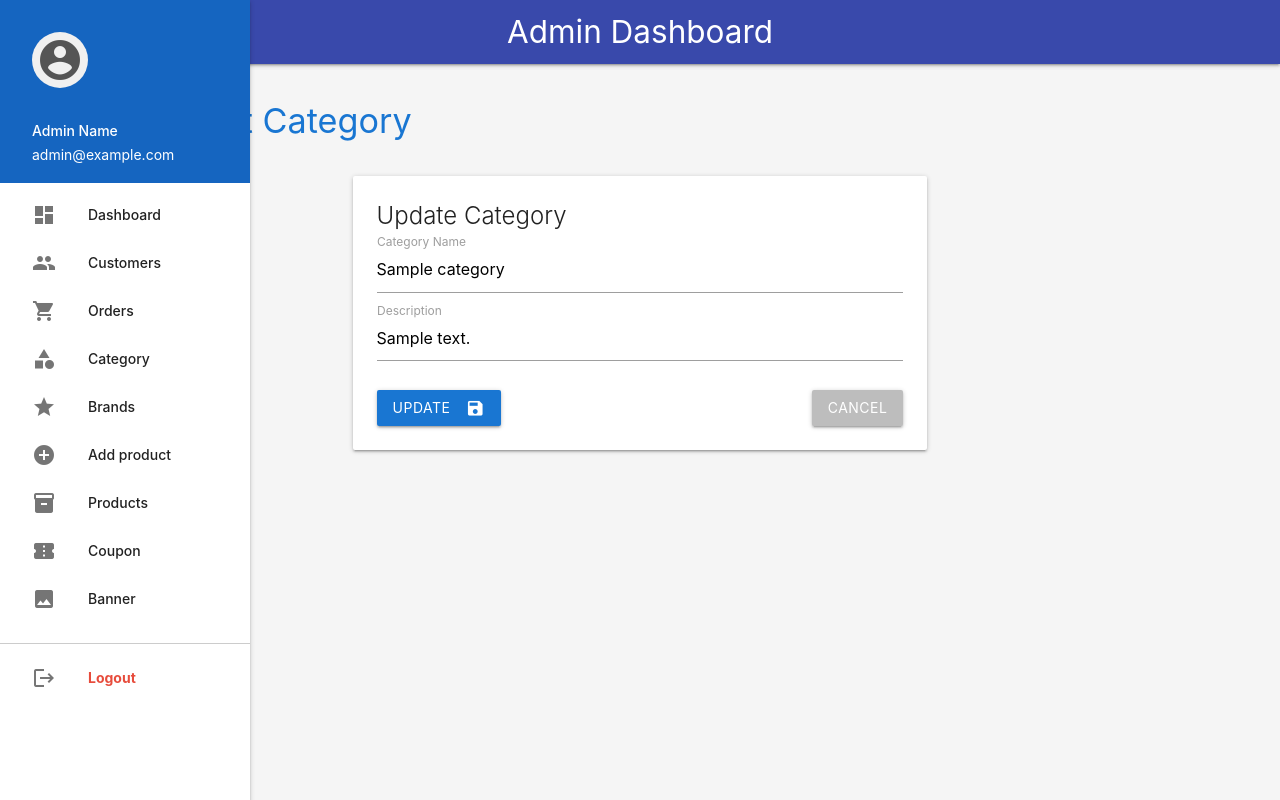
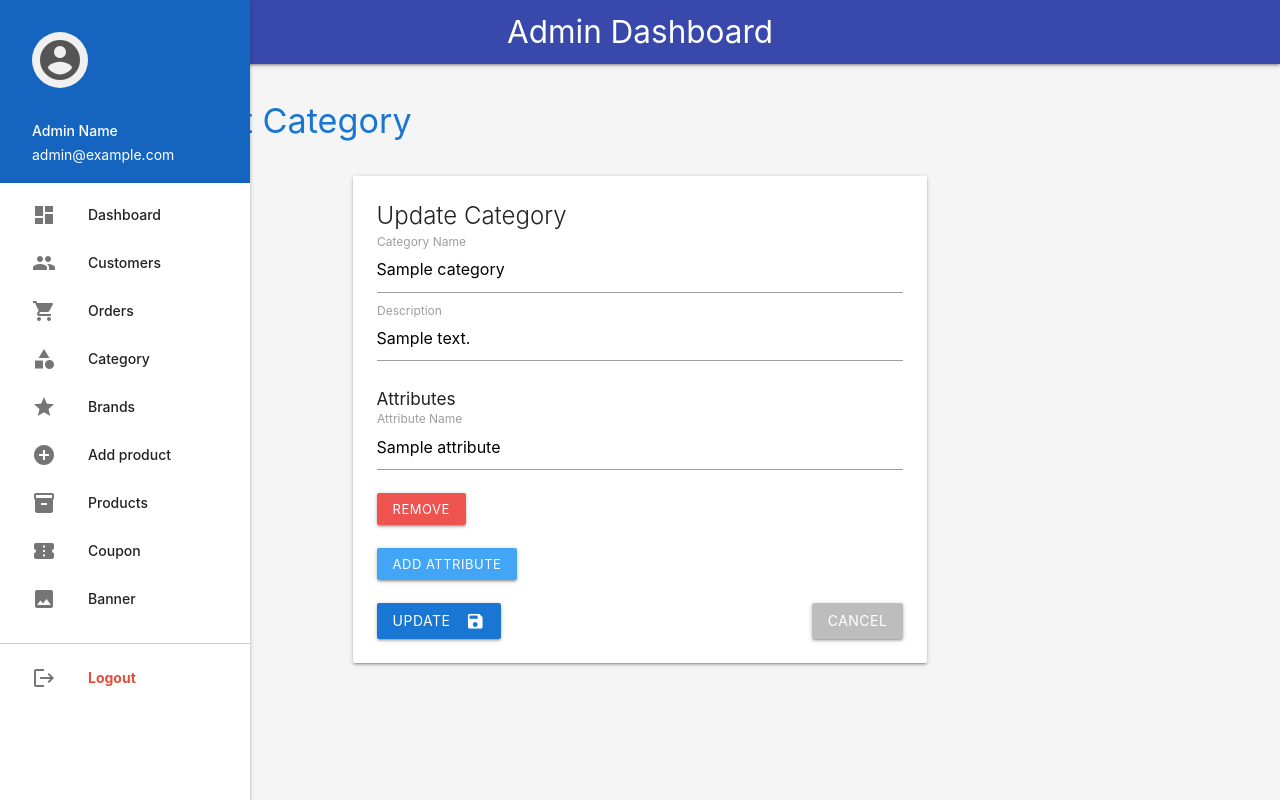
Before and after one commit to nidheesh-t/electro, a Node project: template views/admin/edit-category.ejs in a window 1280 px wide. Run offline with Node 20 templates, Linux system fonts and the light colour scheme; the template is opened without the code that fills it: most values are stand-ins (such as "Sample title", 1, 10 or a date in 2020); some libraries are stand-ins or nearby versions.

Commit message:
category with attributes

```diff
--- a/controllers/admin/brandController.js
+++ b/controllers/admin/brandController.js
@@ -2,6 +2,9 @@ const Brand = require('../../models/brandSchema');
 const Product = require('../../models/productSchema');
 
 const getBrandPage = async (req, res) => {
+    if (!req.session.admin) {
+        return res.redirect('/admin/login');
+    }
     try {
         const page = parseInt(req.query.page) || 1;
         const limit = 5;
@@ -96,6 +99,9 @@ const deleteBrand = async (req, res) => {
 }
 
 const getEditBrand = async (req, res) => {
+    if (!req.session.admin) {
+        return res.redirect('/admin/login');
+    }
     const brandId = req.query.id;
     const brand = await Brand.findById(brandId);
     if (!brand) {
--- a/controllers/admin/customerController.js
+++ b/controllers/admin/customerController.js
@@ -5,6 +5,9 @@ const bcrypt = require('bcryptjs');
 
 
 const customerInfo = async (req, res) => {
+    if (!req.session.admin) {
+        return res.redirect('/admin/login');
+    }
     try {
         let search = req.query.search || "";
         let page = parseInt(req.query.page) || 1;
--- a/package.json
+++ b/package.json
@@ -23,6 +23,7 @@
     "nodemailer": "^7.0.5",
     "nodemon": "^3.1.10",
     "passport": "^0.7.0",
-    "passport-google-oauth20": "^2.0.0"
+    "passport-google-oauth20": "^2.0.0",
+    "sharp": "^0.34.3"
   }
 }
--- a/views/admin/edit-category.ejs
+++ b/views/admin/edit-category.ejs
@@ -1,4 +1,9 @@
 <%- include("../../views/partials/admin/header") %>
+
+  <!-- Prevent browser caching -->
+  <meta http-equiv="Cache-Control" content="no-store, no-cache, must-revalidate, private">
+  <meta http-equiv="Pragma" content="no-cache">
+  <meta http-equiv="Expires" content="0">
 
   <main>
     <div class="container">
@@ -16,18 +21,40 @@
                 <input type="hidden" id="categoryId" value="<%= category._id %>">
 
                 <div class="input-field">
-                <input id="edit_category_name" name="categoryName" type="text" value="<%= category.categoryName %>" required>
+                  <input id="edit_category_name" name="categoryName" type="text" value="<%= category.categoryName %>"
+                    required>
                   <label for="edit_category_name" class="active">Category Name</label>
                   <span id="edit-name-error" class="red-text text-darken-2"></span>
                 </div>
 
                 <div class="input-field">
-                <textarea id="edit_description" name="description" class="materialize-textarea" required><%= category.description %></textarea>
+                  <textarea id="edit_description" name="description" class="materialize-textarea"
+                    required><%= category.description %></textarea>
                   <label for="edit_description" class="active">Description</label>
                   <span id="edit-description-error" class="red-text text-darken-2"></span>
                 </div>
 
-              <button class="btn waves-effect waves-light blue darken-2" type="submit">
+                <div id="attributes-container">
+                  <h6>Attributes</h6>
+                  <div id="attribute-fields">
+                    <% category.attributes.forEach((attr, index)=> { %>
+                      <div class="attribute-field">
+                        <div class="input-field">
+                          <input id="attribute_name_<%= index %>" name="attributes[<%= index %>][name]" type="text"
+                            value="<%= attr.name %>" required />
+                          <label for="attribute_name_<%= index %>" class="active">Attribute Name</label>
+                          <span id="attribute_name_<%= index %>_error" class="red-text text-darken-2"></span>
+                        </div>
+                        <button type="button" class="btn-small red lighten-1"
+                          onclick="this.parentElement.remove()">Remove</button>
+                      </div>
+                      <% }) %>
+                  </div>
+                  <br><button type="button" class="btn-small blue lighten-1" onclick="addAttributeField()">Add
+                    Attribute</button>
+                </div>
+
+                <br><button class="btn waves-effect waves-light blue darken-2" type="submit">
                   Update
                   <i class="material-icons right">save</i>
                 </button>
@@ -37,13 +64,29 @@
           </div>
         </div>
       </div>
-
     </div>
   </main>
 
   <script src="https://cdn.jsdelivr.net/npm/sweetalert2@10"></script>
 
   <script>
+    function addAttributeField() {
+      const container = document.getElementById('attribute-fields');
+      const index = container.children.length;
+      const attributeDiv = document.createElement('div');
+      attributeDiv.className = 'attribute-field';
+      attributeDiv.innerHTML = `
+      <div class="input-field">
+        <input id="attribute_name_${index}" name="attributes[${index}][name]" type="text" required />
+        <label for="attribute_name_${index}">Attribute Name</label>
+        <span id="attribute_name_${index}_error" class="red-text text-darken-2"></span>
+      </div>
+      <button type="button" class="btn-small red lighten-1" onclick="this.parentElement.remove()">Remove</button>
+    `;
+      container.appendChild(attributeDiv);
+      M.updateTextFields();
+    }
+
     function handleEditSubmit(event) {
       event.preventDefault();
       if (!validateEditForm()) return;
@@ -51,14 +94,21 @@
       const id = document.getElementById("categoryId").value;
       const categoryName = document.getElementById("edit_category_name").value.trim();
       const description = document.getElementById("edit_description").value.trim();
+      const attributes = [];
+      document.querySelectorAll('.attribute-field').forEach((field, index) => {
+        const name = document.getElementById(`attribute_name_${index}`).value.trim();
+        if (name) {
+          attributes.push({ name });
+        }
+      });
 
       fetch(`/admin/editCategory/${id}`, {
         method: "POST",
         headers: { "Content-Type": "application/json" },
-      body: JSON.stringify({ categoryName, description }),
+        body: JSON.stringify({ categoryName, description, attributes }),
       })
         .then(res => {
-      if (!res.ok) return res.json().then(err => { throw new Error(err.error); });
+          if (!res.ok) return res.json().then(err => { throw new Error(err.error || 'Update failed'); });
           return res.json();
         })
         .then(data => {
@@ -75,6 +125,7 @@
       let isValid = true;
       const name = document.getElementById("edit_category_name").value.trim();
       const desc = document.getElementById("edit_description").value.trim();
+      const attributeNames = new Set();
 
       if (name === "") {
         showEditError("edit-name-error", "Please enter a name");
@@ -89,6 +140,21 @@
         isValid = false;
       }
 
+      document.querySelectorAll('.attribute-field').forEach((field, index) => {
+        const name = document.getElementById(`attribute_name_${index}`).value.trim();
+        if (name) {
+          if (!/^[a-zA-Z\s]+$/.test(name)) {
+            showEditError(`attribute_name_${index}_error`, "Only letters and spaces allowed");
+            isValid = false;
+          }
+          if (attributeNames.has(name.toLowerCase())) {
+            showEditError(`attribute_name_${index}_error`, "Attribute names must be unique");
+            isValid = false;
+          }
+          attributeNames.add(name.toLowerCase());
+        }
+      });
+
       return isValid;
     }
 
@@ -101,6 +167,10 @@
     function clearEditErrors() {
       document.querySelectorAll("span.red-text").forEach(el => el.innerText = "");
     }
+
+    document.addEventListener('DOMContentLoaded', function () {
+      M.updateTextFields();
+    });
   </script>
 
   <%- include("../../views/partials/admin/footer") %>
```
Also changed, not shown: controllers/admin/categoryController.js (+72 -25 lines), models/categorySchema.js (+7 -1 lines), views/admin/category.ejs (+64 -31 lines), 2 other files. Lines whose indentation alone changed are shown as unchanged.
